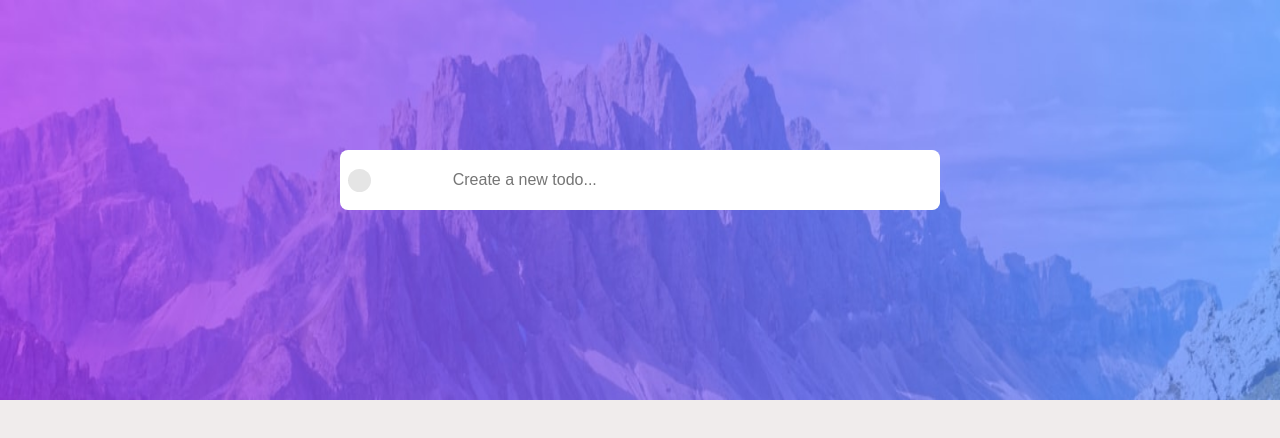
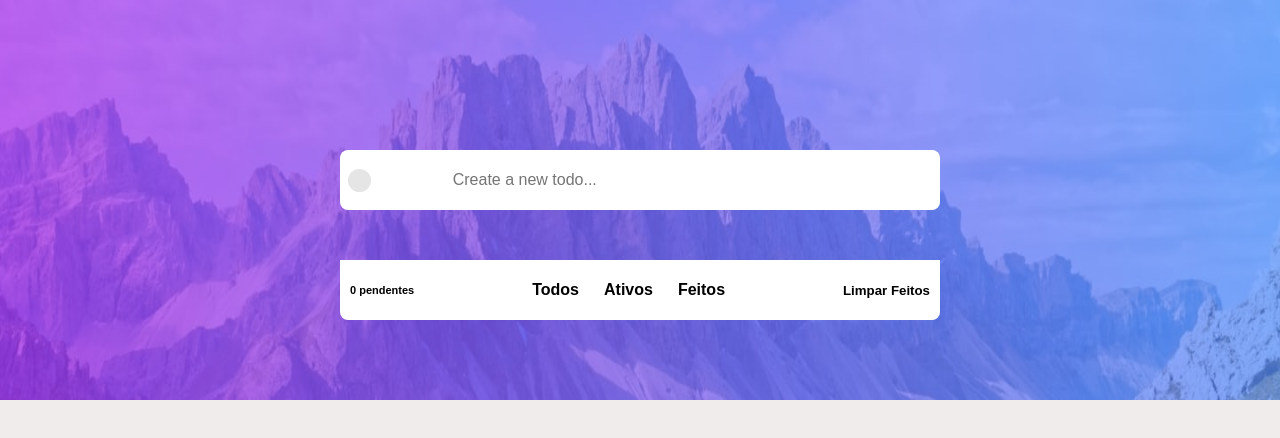
Before and after one commit to fabiopdiogo/TO-DO-List, a Next.js app: page / in a window 1280 px wide. Shown: the top 438 px of the page. Built offline with nearby package versions, Linux system fonts and the light colour scheme; a web font is replaced by a local one.

Commit message:
controle do checkbox feito

```diff
--- a/pages/index.jsx
+++ b/pages/index.jsx
@@ -5,21 +5,7 @@ import CreateTask from "../src/components/inputs/CreateTask"
 import Cards from "../src/components/layout/Cards"
 import Background from "../src/components/layout/Background"
 
-function HomePage(){
-
-  const [todos, setTodos] = useState([]);
-
-  const addTodo = (todo) => {
-    setTodos([...todos,todo])
-    console.log(todo)
-  };
-
-  const deleteTodo = (id) => {
-    var filtered = todos.filter((todo) => todo.id != id)
-    setTodos(filtered)
-  }
-
-  const TodosContainer = styled.div`
+const TodosContainer = styled.div`
     display: flex;
     flex-direction: column;
   `
@@ -42,15 +28,61 @@ function HomePage(){
     gap:25px;
   `
   const Todos = styled.h4`
+    cursor: pointer;
   `
   const Ativos = styled.h4`
+    cursor: pointer;
   `
   const Feitos = styled.h4`
+    cursor: pointer;
   `
   const Clear = styled.h5`
     margin-right:10px;
+    cursor: pointer;
   `
 
+function HomePage(){
+
+  const [todos, setTodos] = useState([]);
+  const [all, setAll] = useState(true);
+  const [active, setActive] = useState(false);
+  const [done, setDone] = useState(false);
+
+  const addTodo = (todo) => {
+    setTodos([...todos,todo])
+  };
+
+  const deleteTodo = (id) => {
+    var filtered = todos.filter((todo) => todo.id != id)
+    setTodos(filtered)
+  }
+
+  const setCheck = (id) => {
+    todos.find((todo) =>{
+      if (todo.id === id){
+        var value = todo.checked
+        todo.checked = !value
+      }
+    })
+
+  }
+  const showTodos = (value) => {
+    if(value == 'All'){
+      setAll(true)
+      setActive(false)
+      setDone(false)
+    }
+    if(value == 'Active'){
+      setAll(false)
+      setActive(true)
+      setDone(false)
+    }
+    if(value == 'Done'){
+      setAll(false)
+      setActive(false)
+      setDone(true)
+    }
+  }
 
  return(
     <div>
@@ -58,27 +90,60 @@ function HomePage(){
           <CreateTask addTodo={addTodo}/>
           <TodosContainer>
             {
-              todos.map((todo) =>(
+              all && todos.map((todo) =>(
                 <Cards
                 todo={todo}
                 key={todo.id}
                 deleteTodo={deleteTodo}
+                setCheck={setCheck}
                 />
               ))
             }
             {
-              todos.length > 0 &&
+              active &&
+              todos.map((todo) =>{
+                console.log(todo)
+                var aux = todo.checked
+                console.log(aux === false)
+                if(aux === false){
+                  <Cards
+                    todo={todo}
+                    key={todo.id}
+                    deleteTodo={deleteTodo}
+                    setCheck={setCheck}
+                  />
+                }
+              })
+            }
+            {
+              done &&
+              todos.map((todo) =>{
+                console.log(todo)
+                var aux = todo.checked
+                console.log(aux === true)
+                if(aux === true){
+                  <Cards
+                  todo={todo}
+                  key={todo.id}
+                  deleteTodo={deleteTodo}
+                  setCheck={setCheck}
+                  />
+                }
+
+              })
+            }
+            {
               <Bottom>
                 <ItemsLeft>{todos.length} pendentes </ItemsLeft>
                 <Mid>
-                    <Todos>Todos</Todos>
-                    <Ativos>Ativos</Ativos>
-                    <Feitos>Feitos</Feitos>
+                    <Todos onClick={() => showTodos('All')}>Todos</Todos>
+                    <Ativos onClick={() => showTodos('Active')}>Ativos</Ativos>
+                    <Feitos onClick={() => showTodos('Done')}>Feitos</Feitos>
                 </Mid>
                 <Clear>Limpar Feitos</Clear>
               </Bottom>
+            }
 
-            }
 
           </TodosContainer>
       </Background>
--- a/src/components/Checkbox/Checkbox.jsx
+++ b/src/components/Checkbox/Checkbox.jsx
@@ -8,24 +8,25 @@ import
    Text
 } from './styles';
 
-function Checkbox({todo,checkTodo}) {
-  const [checked, setChecked] = useState(false);
+function Checkbox({checked,checkTodo}) {
+
+   const [checked2, setChecked2] = useState(checked);
 
    function handleCheckboxChange(){
-      setChecked(!checked);
       checkTodo(!checked)
+      setChecked2(!checked)
    }
    return (
     <CheckboxContainer
-      checked={checked}
+      checked={checked2}
       onClick={handleCheckboxChange}
     >
     <HiddenCheckbox
       onChange={handleCheckboxChange}
-      checked={checked}
+      checked={checked2}
     />
     <StyledCheckbox
-         checked={checked}
+         checked={checked2}
          onChange={handleCheckboxChange}
       >
          <img
--- a/src/components/Checkbox/styles.jsx
+++ b/src/components/Checkbox/styles.jsx
@@ -33,6 +33,7 @@ export const StyledCheckbox = styled.label`
    justify-content: center;
    align-items: center;
    background-color: ${props => props.checked ? '#97C160' : '#E5E5E5'};
+   cursor: pointer;
 
    img {
       display: ${props => props.checked ? 'flex' : 'none'};
--- a/src/components/layout/Cards.jsx
+++ b/src/components/layout/Cards.jsx
@@ -22,18 +22,18 @@ const Text = styled.b`
   font-size: 14px;
 `
 
-function Post ({todo, deleteTodo}){
+function Post ({todo, deleteTodo,setCheck}){
 
-  const [checked, setChecked] = useState(false);
+  const [checked, setChecked] = useState(todo.checked);
 
   const checkTodo = (checked) => {
+    setCheck(todo.id)
     setChecked(checked)
-    console.log(checked)
   }
 
   return(
   <Card checked={checked}>
-    <Checkbox todo={todo} checkTodo={checkTodo}/>
+    <Checkbox checked={todo.checked} checkTodo={checkTodo}/>
     <Text>{todo.text}</Text>
     <Delete todo={todo} deleteTodo={deleteTodo}/>
   </Card>
```
